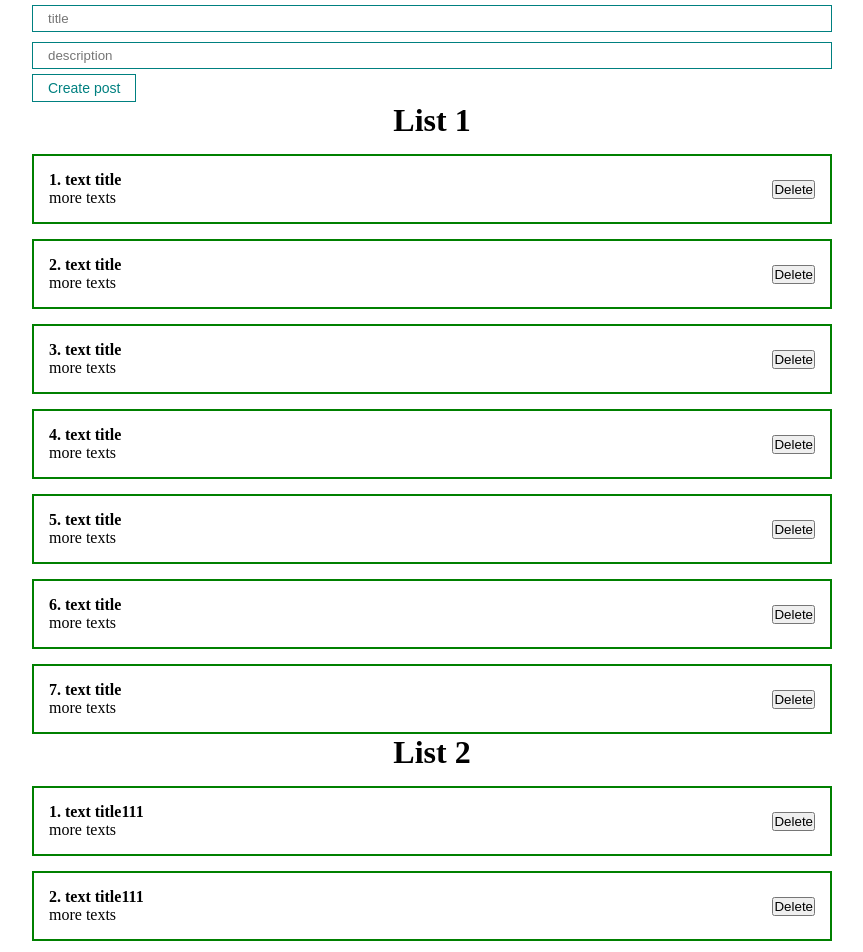
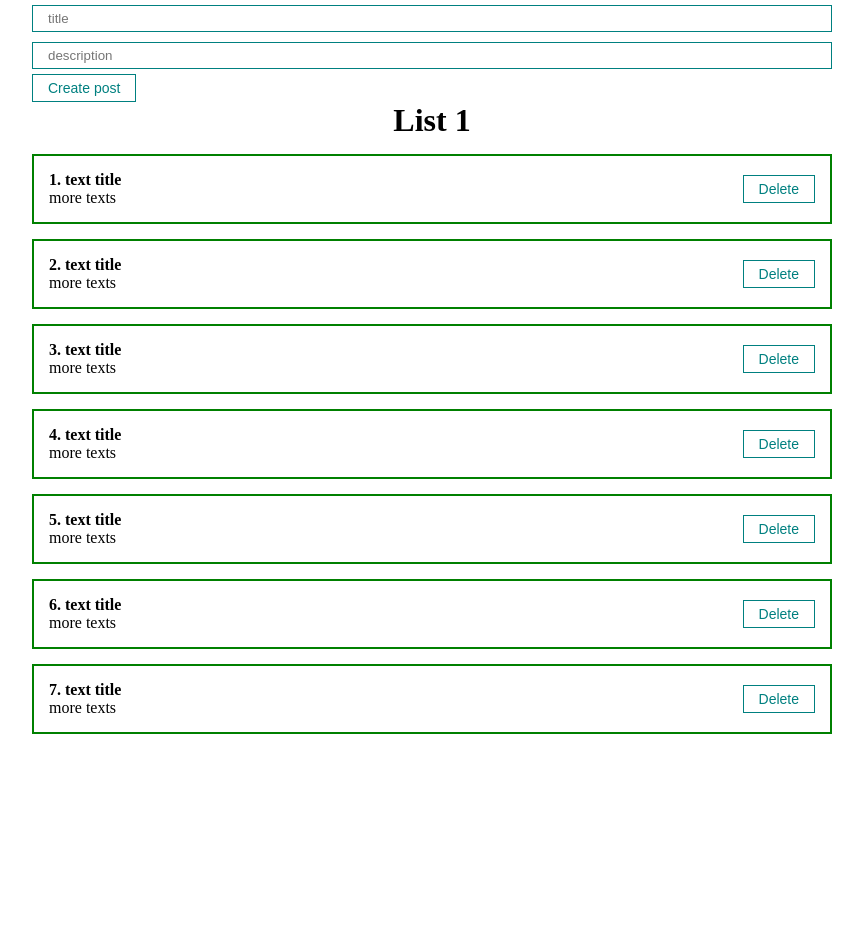
Before and after one commit to YureiRetarded/test-work-with-react, a React (Create React App) app: page / in a window 1280 px wide. Shown: the top 952 px of the page, without its empty margins (208-1071 px from the left). After the commit the page ends 800 px from the top, so only its background shows below. Built offline with nearby package versions, Linux system fonts and the light colour scheme.

Commit message:
Added delete post function

```diff
--- a/package.json
+++ b/package.json
@@ -6,6 +6,7 @@
     "@testing-library/jest-dom": "^5.16.4",
     "@testing-library/react": "^13.3.0",
     "@testing-library/user-event": "^13.5.0",
+    "@types/react": "^18.0.14",
     "react-dom": "^18.2.0",
     "react-scripts": "5.0.1",
     "web-vitals": "^2.1.4"
--- a/src/App.js
+++ b/src/App.js
@@ -1,51 +1,33 @@
 import React, {useRef, useState} from "react";
 import './Styles/App.css'
-import PostItem from "./Components/PostItem";
 import PostList from "./Components/PostList";
-import MyButton from "./Components/UI/button/MyButton";
-import MyInput from "./Components/UI/input/MyInput";
+import PostForm from "./Components/PostForm";
 
 function App() {
-    const [posts,setPosts]=useState([
-        {id:1, title:"text title", body:"more texts"},
-        {id:2, title:"text title", body:"more texts"},
-        {id:3, title:"text title", body:"more texts"},
-        {id:4, title:"text title", body:"more texts"},
-        {id:5, title:"text title", body:"more texts"},
-        {id:6, title:"text title", body:"more texts"},
-        {id:7, title:"text title", body:"more texts"}
+    const [posts, setPosts] = useState([
+        {id: 1, title: "text title", body: "more texts"},
+        {id: 2, title: "text title", body: "more texts"},
+        {id: 3, title: "text title", body: "more texts"},
+        {id: 4, title: "text title", body: "more texts"},
+        {id: 5, title: "text title", body: "more texts"},
+        {id: 6, title: "text title", body: "more texts"},
+        {id: 7, title: "text title", body: "more texts"}
     ]);
+    const createPost = (newPost) => {
+        setPosts([...posts, newPost])
+    }
 
-    const [posts2,setPosts2]=useState([
-        {id:1, title:"text title111", body:"more texts"},
-        {id:2, title:"text title111", body:"more texts"},
-        {id:3, title:"text title111", body:"more texts"},
-        {id:4, title:"text title111", body:"more texts"},
-        {id:5, title:"text title111", body:"more texts"},
-        {id:6, title:"text title111", body:"more texts"},
-        {id:7, title:"text title111", body:"more texts"}
-    ]);
-    const [title,setTitle]=useState("")
-    const [description,setDescription]=useState("")
-    const bodyInputRef = useRef()
-    const titleInputRef = useRef()
-    const addNewPost=(e)=>{
-        e.preventDefault()
-        //alert(title+"------"+description)
-        alert(titleInputRef.current.value+"------"+bodyInputRef.current.value)
+    const removePost=(post)=>{
+        setPosts(posts.filter(p=>p.id!==post.id))
     }
+
+    const [description, setDescription] = useState("")
+
 
     return (
         <div className="App">
-            <form>
-                {/*<MyInput value={title} ref={titleInputRef} onChange={event=>setTitle(event.target.value)} type="text" placeholder="title"/>*/}
-                {/*<MyInput value={description} ref={bodyInputRef} onChange={event=>setDescription(event.target.value)} type="text" placeholder="description"/>*/}
-                <MyInput  ref={titleInputRef}  type="text" placeholder="title"/>
-                <MyInput  ref={bodyInputRef}  type="text" placeholder="description"/>
-                <MyButton onClick={addNewPost} >Create post</MyButton>
-            </form>
-        <PostList posts={posts} title={"List 1"}/>
-            <PostList posts={posts2} title={"List 2"}/>
+            <PostForm create={createPost}/>
+            <PostList remove={removePost} posts={posts} title={"List 1"}/>
         </div>
     );
 }
--- /dev/null
+++ b/src/Components/PostForm.jsx
@@ -0,0 +1,32 @@
+import React, {useState} from "react";
+import MyInput from "./UI/input/MyInput";
+import MyButton from "./UI/button/MyButton";
+
+const PostForm = ({create}) => {
+    const [post, setPost] = useState({title: '', body: ''})
+    const addNewPost = (e) => {
+        e.preventDefault()
+        const newPost={
+            ...post,id:Date.now()
+        }
+        create(newPost)
+        setPost({title: '', body: ''})
+    }
+    return (
+        <form>
+            <MyInput
+                value={post.title}
+                onChange={e => setPost({...post,title:e.target.value})}
+                type="text"
+                placeholder="title"/>
+            <MyInput
+                value={post.body}
+                onChange={e => setPost({...post,body:e.target.value})}
+                type="text"
+                placeholder="description"/>
+            <MyButton onClick={addNewPost}>Create post</MyButton>
+        </form>
+    );
+};
+
+export default PostForm;
--- a/src/Components/PostItem.jsx
+++ b/src/Components/PostItem.jsx
@@ -1,16 +1,20 @@
 import React from 'react';
+import MyButton from "./UI/button/MyButton";
 
 const PostItem = (props) => {
+
     return (
         <div className='post'>
             <div className='post__content'>
-                <strong>{props.post.id}. {props.post.title}</strong>
+                <strong>{props.number}. {props.post.title}</strong>
                 <div>
                     {props.post.body}
                 </div>
             </div>
             <div className="post__btns">
-                <button>Delete</button>
+                <MyButton onClick={()=> props.remove(props.post)}>
+                    Delete
+                </MyButton>
             </div>
         </div>
     );
--- a/src/Components/PostList.jsx
+++ b/src/Components/PostList.jsx
@@ -1,12 +1,12 @@
 import React from 'react';
 import PostItem from "./PostItem";
 
-const PostList = ({posts,title}) => {
+const PostList = ({posts,title,remove}) => {
     return (
         <div>
             <h1 style={{textAlign: 'center'}}>{title}</h1>
-            {posts.map(post =>
-                <PostItem key={post.id} post={post}/>
+            {posts.map((post,index) =>
+                <PostItem remove={remove} number={index+1} key={post.id} post={post}/>
             )}
         </div>
     );
```
Also changed, not shown: 1 other file (tests, documents, lock files or other folders).
